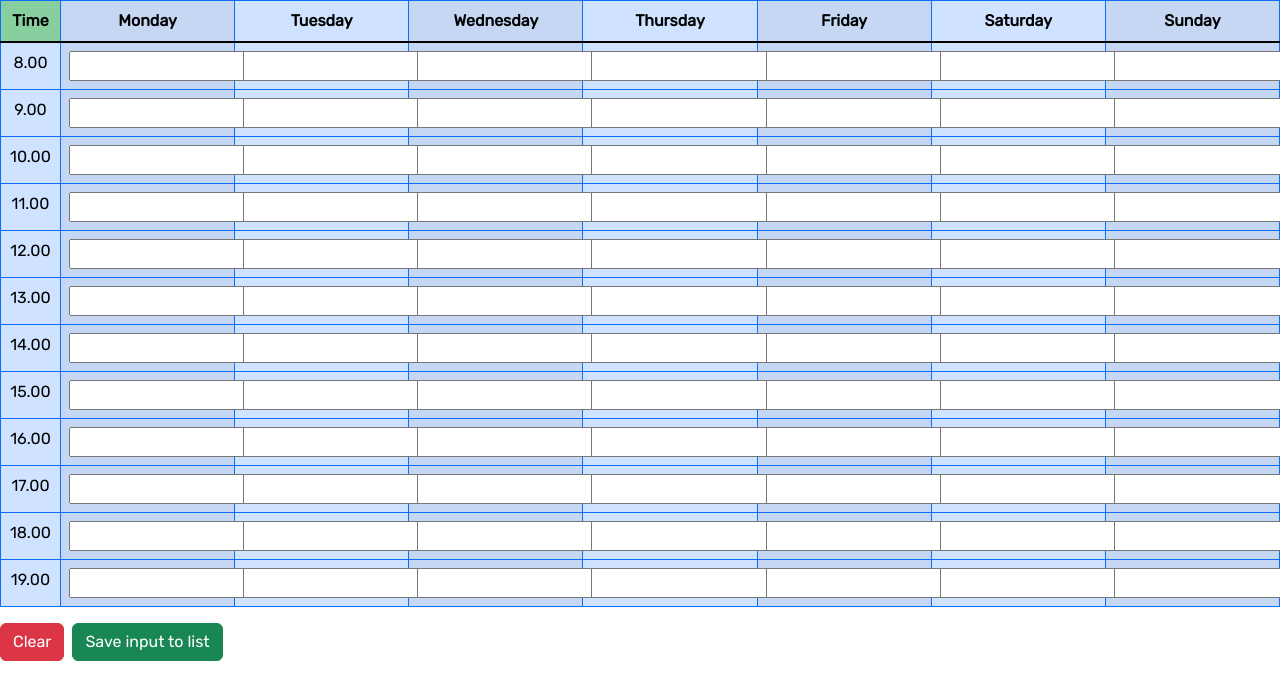
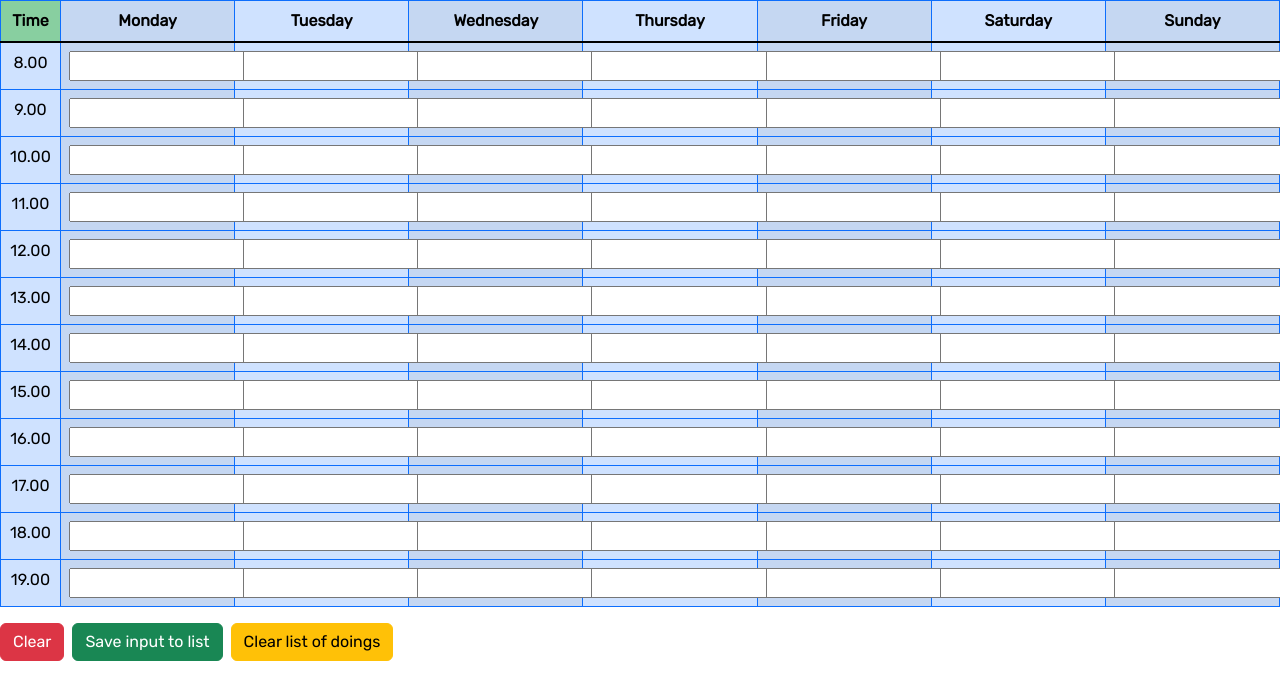
Before and after one commit to DianaLeit/codewars-solved, a plain HTML site: page Schedule/Schedule.html in a window 1280 px wide. Shown: the top 700 px of the page. Drawn offline with nearby package versions, Linux system fonts and the light colour scheme.

Commit message:
Button to clear doingsList

```diff
--- a/Schedule/Schedule.html
+++ b/Schedule/Schedule.html
@@ -50,6 +50,14 @@
         value="Save input to list"
         onclick="addInput()"
       />
+      <input
+        type="button"
+        class="btn btn-warning"
+        name="clearList"
+        id="clearList"
+        value="Clear list of doings"
+        onclick="clearInputList()"
+      />
     </div>
   </body>
 </html>
--- a/Schedule/Schedule.js
+++ b/Schedule/Schedule.js
@@ -39,6 +39,14 @@ function addInput() {
     }
   }
   localStorage.doingsListData = JSON.stringify(doingsList);
+}
+function clearInputList() {
+  let changedDoingsList = document.getElementById("doingslist");
+  for (let index = 0; index < changedDoingsList.length; index++) {
+    let element = changedDoingsList[index];
+    element.value = "";
+  }
+  localStorage.doingsListData = JSON.stringify([]);
 }
 
 function init() {
```
